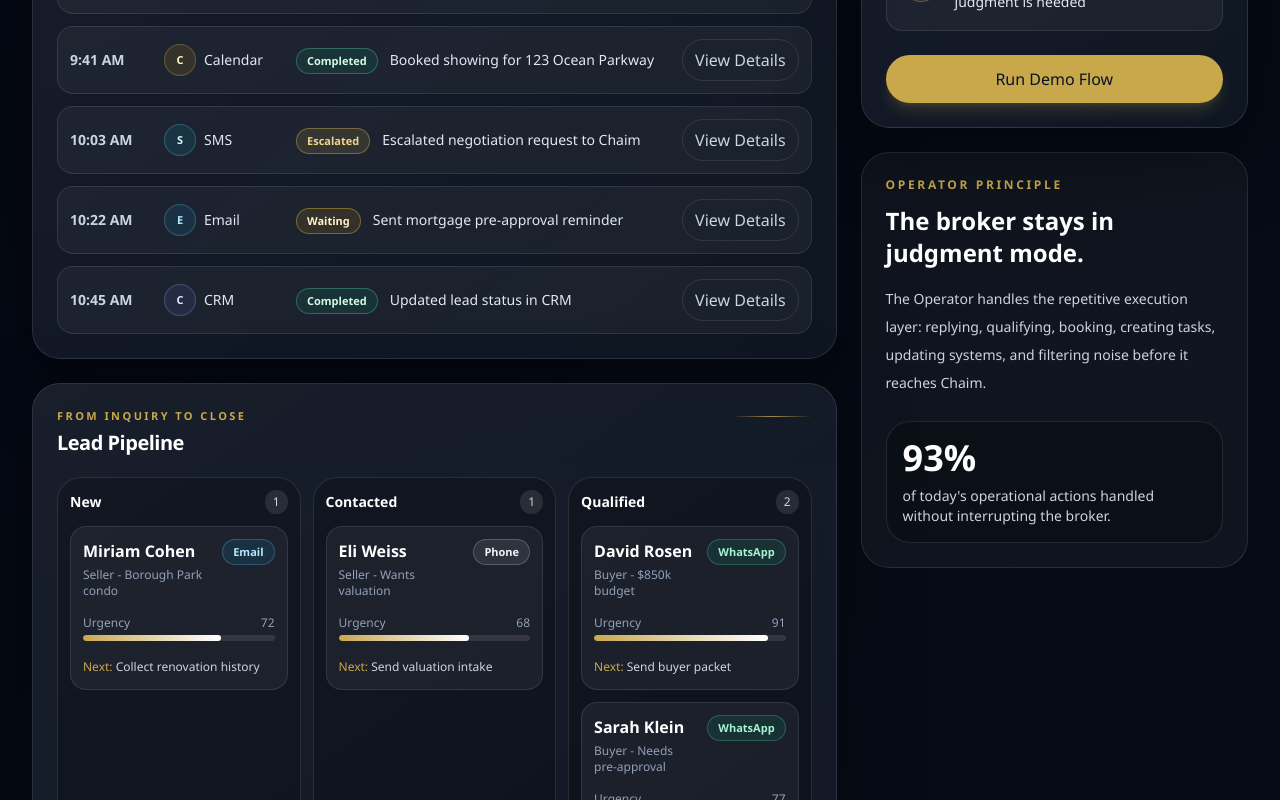
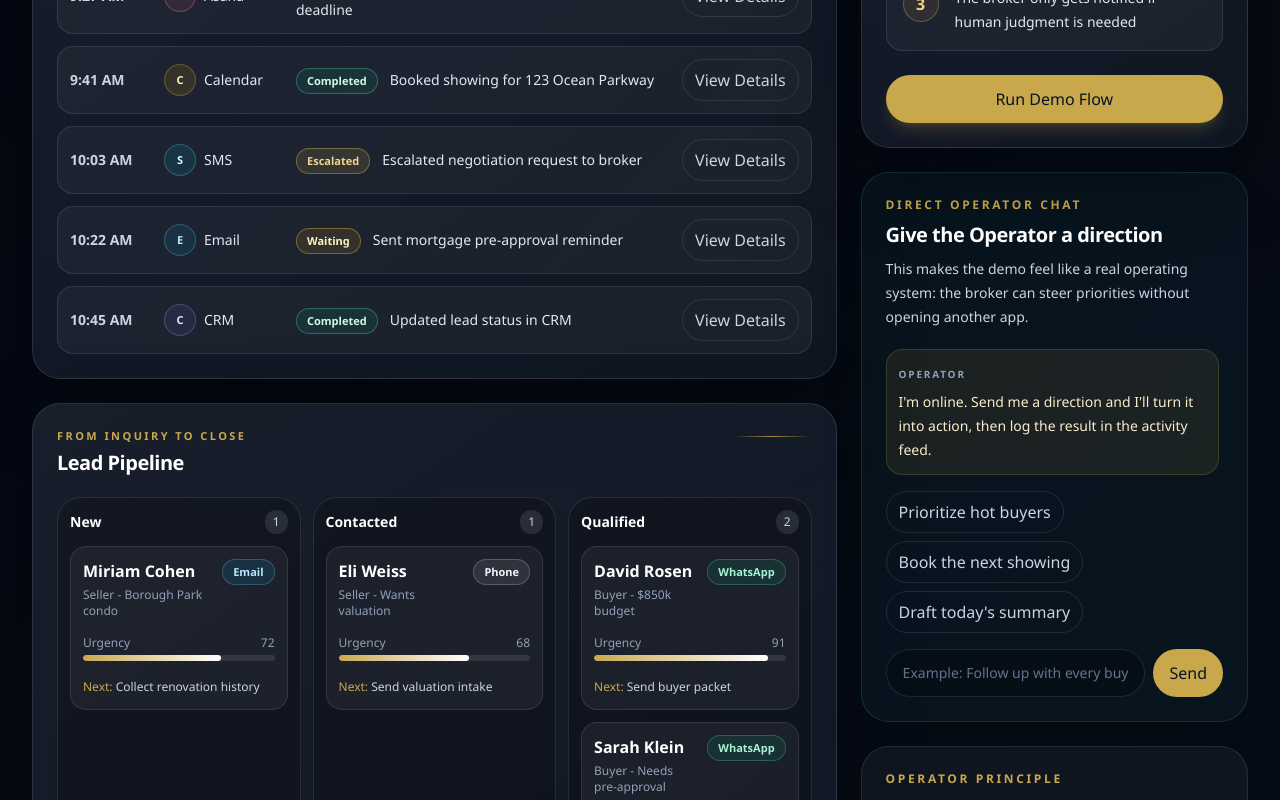
Before and after one commit to labs-cloud/optentia-demo-generator, a Next.js app: page /demo/chaim in a window 1280 px wide. Shown: the part 860-1660 px from the top of the page. Built offline with nearby package versions, Linux system fonts and the light colour scheme.

Commit message:
Make real estate demo customer-ready and interactive

```diff
--- a/components/ActivityFeed.tsx
+++ b/components/ActivityFeed.tsx
@@ -1,3 +1,6 @@
+"use client";
+
+import { useState } from "react";
 import type { ActivityEvent } from "@/types/demo";
 import { Badge, MiniIcon, SectionShell, statusStyles } from "@/components/ui";
 
@@ -8,6 +11,8 @@ export function ActivityFeed({
   feed: ActivityEvent[];
   demoEventCount: number;
 }) {
+  const [selectedEvent, setSelectedEvent] = useState<ActivityEvent | null>(null);
+
   return (
     <SectionShell title="Operator Activity Feed" eyebrow="Autonomous work, in sequence">
       <div className="space-y-3">
@@ -22,13 +27,35 @@ export function ActivityFeed({
               <Badge tone={statusStyles[event.status]}>{event.status}</Badge>
               <p className="mt-2 text-sm text-slate-200 md:mt-0 md:inline md:pl-3">{event.summary}</p>
             </div>
-            <button className="rounded-full border border-white/10 px-3 py-2 text-xs font-semibold text-slate-300 transition hover:border-[#c9a84c]/45 hover:text-white">
+            <button
+              onClick={() => setSelectedEvent(event)}
+              className="rounded-full border border-white/10 px-3 py-2 text-xs font-semibold text-slate-300 transition hover:border-[#c9a84c]/45 hover:text-white"
+            >
               View Details
             </button>
             {index < demoEventCount ? <span className="hidden text-xs text-[#c9a84c] md:block">Demo event</span> : null}
           </div>
         ))}
       </div>
+      {selectedEvent ? (
+        <div className="mt-5 rounded-3xl border border-[#c9a84c]/25 bg-[#c9a84c]/[0.075] p-4">
+          <div className="flex flex-col gap-3 md:flex-row md:items-start md:justify-between">
+            <div>
+              <p className="text-xs font-bold uppercase tracking-[0.18em] text-[#f0d58b]">Operator action detail</p>
+              <h3 className="mt-2 text-lg font-semibold text-white">{selectedEvent.summary}</h3>
+              <p className="mt-2 text-sm leading-6 text-slate-300">
+                Channel: {selectedEvent.channel}. Status: {selectedEvent.status}. The Operator logged the action, updated the relevant workspace, and kept the broker out of the loop unless judgment was required.
+              </p>
+            </div>
+            <button
+              onClick={() => setSelectedEvent(null)}
+              className="rounded-full border border-white/10 px-3 py-2 text-xs font-semibold text-slate-300 transition hover:border-white/30 hover:text-white"
+            >
+              Close
+            </button>
+          </div>
+        </div>
+      ) : null}
     </SectionShell>
   );
 }
--- /dev/null
+++ b/components/OperatorChat.tsx
@@ -0,0 +1,109 @@
+"use client";
+
+import { useState } from "react";
+import type { ActivityEvent } from "@/types/demo";
+
+interface ChatMessage {
+  role: "Broker" | "Operator";
+  text: string;
+}
+
+const quickCommands = [
+  "Prioritize hot buyers",
+  "Book the next showing",
+  "Draft today's summary"
+];
+
+export function OperatorChat({
+  onCommand
+}: {
+  onCommand: (event: ActivityEvent) => void;
+}) {
+  const [messages, setMessages] = useState<ChatMessage[]>([
+    {
+      role: "Operator",
+      text: "I'm online. Send me a direction and I'll turn it into action, then log the result in the activity feed."
+    }
+  ]);
+  const [input, setInput] = useState("");
+
+  const sendCommand = (command: string) => {
+    const cleanCommand = command.trim();
+
+    if (!cleanCommand) return;
+
+    setMessages((current) => [
+      ...current,
+      { role: "Broker", text: cleanCommand },
+      {
+        role: "Operator",
+        text: `Received. I’ll execute: ${cleanCommand}. I’ll reply to leads, update the workspace, and escalate only if judgment is needed.`
+      }
+    ]);
+    onCommand({
+      time: "Now",
+      channel: "CRM",
+      status: "Completed",
+      summary: `Operator received direction: ${cleanCommand}`
+    });
+    setInput("");
+  };
+
+  return (
+    <section className="rounded-[1.75rem] border border-[#2a7a8a]/30 bg-[#2a7a8a]/[0.08] p-6 shadow-2xl shadow-black/20">
+      <div className="mb-5">
+        <p className="text-xs font-bold uppercase tracking-[0.22em] text-[#c9a84c]">Direct operator chat</p>
+        <h2 className="mt-2 text-xl font-semibold tracking-tight text-white">Give the Operator a direction</h2>
+        <p className="mt-2 text-sm leading-6 text-slate-300">
+          This makes the demo feel like a real operating system: the broker can steer priorities without opening another app.
+        </p>
+      </div>
+
+      <div className="max-h-64 space-y-3 overflow-y-auto pr-1">
+        {messages.map((message, index) => (
+          <div
+            key={`${message.role}-${index}`}
+            className={`rounded-2xl border p-3 text-sm leading-6 ${
+              message.role === "Operator"
+                ? "border-[#c9a84c]/20 bg-[#c9a84c]/10 text-[#f8edcc]"
+                : "border-white/10 bg-white/[0.06] text-slate-100"
+            }`}
+          >
+            <p className="mb-1 text-[10px] font-bold uppercase tracking-[0.18em] text-slate-400">{message.role}</p>
+            {message.text}
+          </div>
+        ))}
+      </div>
+
+      <div className="mt-4 flex flex-wrap gap-2">
+        {quickCommands.map((command) => (
+          <button
+            key={command}
+            onClick={() => sendCommand(command)}
+            className="rounded-full border border-white/10 px-3 py-2 text-xs font-semibold text-slate-300 transition hover:border-[#2a7a8a]/60 hover:text-white"
+          >
+            {command}
+          </button>
+        ))}
+      </div>
+
+      <form
+        className="mt-4 flex gap-2"
+        onSubmit={(event) => {
+          event.preventDefault();
+          sendCommand(input);
+        }}
+      >
+        <input
+          value={input}
+          onChange={(event) => setInput(event.target.value)}
+          placeholder="Example: Follow up with every buyer over $800k"
+          className="min-w-0 flex-1 rounded-full border border-white/10 bg-black/25 px-4 py-3 text-sm text-white outline-none transition placeholder:text-slate-500 focus:border-[#c9a84c]/50"
+        />
+        <button className="rounded-full bg-[#c9a84c] px-4 py-3 text-sm font-bold text-[#071427] transition hover:bg-[#f0d58b]">
+          Send
+        </button>
+      </form>
+    </section>
+  );
+}
--- a/components/OperatorCommandCenter.tsx
+++ b/components/OperatorCommandCenter.tsx
@@ -7,6 +7,7 @@ import { CapabilitiesPanel } from "@/components/CapabilitiesPanel";
 import { DemoScenarioRunner } from "@/components/DemoScenarioRunner";
 import { EscalationCenter } from "@/components/EscalationCenter";
 import { KPICards } from "@/components/KPICards";
+import { OperatorChat } from "@/components/OperatorChat";
 import { PipelineBoard } from "@/components/PipelineBoard";
 import { TaskBoard } from "@/components/TaskBoard";
 import { UnifiedInbox } from "@/components/UnifiedInbox";
@@ -23,6 +24,10 @@ export function OperatorCommandCenter({ client }: { client: Client }) {
     if (demoRan) return;
     setFeed((current) => runSimulation(client, current));
     setDemoRan(true);
+  };
+
+  const addOperatorCommand = (event: ActivityEvent) => {
+    setFeed((current) => [event, ...current]);
   };
 
   return (
@@ -71,6 +76,7 @@ export function OperatorCommandCenter({ client }: { client: Client }) {
 
         <aside className="space-y-6 xl:sticky xl:top-5 xl:self-start">
           <DemoScenarioRunner scenario={client.demoScenario} demoRan={demoRan} onRun={runDemo} />
+          <OperatorChat onCommand={addOperatorCommand} />
 
           <section className="rounded-[1.75rem] border border-white/10 bg-white/[0.045] p-6">
             <p className="text-xs font-bold uppercase tracking-[0.22em] text-[#c9a84c]">Operator principle</p>
--- a/data/clients/chaim.json
+++ b/data/clients/chaim.json
@@ -1,20 +1,20 @@
 {
   "slug": "chaim",
-  "company": "Chaim Real Estate",
+  "company": "Real Estate Brokerage Command Center",
   "industry": "Real estate brokerage",
   "demoLabel": "Real estate broker demo",
   "operatorPrincipleTitle": "The broker stays in judgment mode.",
-  "operatorPrincipleBody": "The Operator handles the repetitive execution layer: replying, qualifying, booking, creating tasks, updating systems, and filtering noise before it reaches Chaim.",
+  "operatorPrincipleBody": "The Operator handles the repetitive execution layer: replying, qualifying, booking, creating tasks, updating systems, and filtering noise before it reaches the broker.",
   "operatorPrincipleMetric": "93%",
   "operatorPrincipleMetricDetail": "of today's operational actions handled without interrupting the broker.",
   "todaySummaryValue": "43 actions handled",
-  "todaySummaryBody": "Replies sent, leads qualified, showings booked, systems updated, and only three items routed to Chaim.",
+  "todaySummaryBody": "Replies sent, leads qualified, showings booked, systems updated, and only three items routed to the broker.",
   "kpis": [
     { "label": "New Leads Today", "value": "14", "detail": "+38% vs avg" },
     { "label": "Qualified Leads", "value": "9", "detail": "64% conversion" },
     { "label": "Showings Booked", "value": "6", "detail": "4 confirmed" },
     { "label": "Follow-Ups Sent", "value": "23", "detail": "zero stale leads" },
-    { "label": "Escalations for Chaim", "value": "3", "detail": "judgment needed" },
+    { "label": "Broker Escalations", "value": "3", "detail": "judgment needed" },
     { "label": "Tasks Created", "value": "18", "detail": "all routed" }
   ],
   "activityFeed": [
@@ -22,7 +22,7 @@
     { "time": "9:14 AM", "channel": "Email", "status": "Completed", "summary": "Sent follow-up to cold lead from last week" },
     { "time": "9:27 AM", "channel": "Asana", "status": "Completed", "summary": "Created Asana task for inspection deadline" },
     { "time": "9:41 AM", "channel": "Calendar", "status": "Completed", "summary": "Booked showing for 123 Ocean Parkway" },
-    { "time": "10:03 AM", "channel": "SMS", "status": "Escalated", "summary": "Escalated negotiation request to Chaim" },
+    { "time": "10:03 AM", "channel": "SMS", "status": "Escalated", "summary": "Escalated negotiation request to broker" },
     { "time": "10:22 AM", "channel": "Email", "status": "Waiting", "summary": "Sent mortgage pre-approval reminder" },
     { "time": "10:45 AM", "channel": "CRM", "status": "Completed", "summary": "Updated lead status in CRM" }
   ],
@@ -55,7 +55,7 @@
     {
       "title": "Offer / Negotiation",
       "leads": [
-        { "name": "Ari Mandel", "type": "Buyer", "interest": "Ocean Parkway offer", "source": "SMS", "urgency": 96, "next": "Chaim to review terms" }
+        { "name": "Ari Mandel", "type": "Buyer", "interest": "Ocean Parkway offer", "source": "SMS", "urgency": 96, "next": "Broker to review terms" }
       ]
     },
     {
@@ -74,23 +74,23 @@
         { "speaker": "Lead", "message": "No." },
         { "speaker": "Operator", "message": "Great. Are you looking to buy within the next 90 days?" },
         { "speaker": "Lead", "message": "Yes." },
-        { "speaker": "Operator Action", "message": "Qualified lead + sent Chaim's calendar." }
+        { "speaker": "Operator Action", "message": "Qualified lead + sent broker calendar." }
       ]
     },
     {
       "channel": "Email",
       "messages": [
         { "speaker": "Seller", "message": "We may list our Borough Park condo next month. Can someone give us a realistic range?" },
-        { "speaker": "Operator", "message": "Absolutely. I can collect the key details now so Chaim has the right context before advising." },
+        { "speaker": "Operator", "message": "Absolutely. I can collect the key details now so the broker has the right context before advising." },
         { "speaker": "Operator Action", "message": "Started seller valuation intake + created follow-up task." }
       ]
     },
     {
       "channel": "SMS",
       "messages": [
-        { "speaker": "Lead", "message": "Can Chaim negotiate the price if I make an offer today?" },
-        { "speaker": "Operator Action", "message": "Escalated to Chaim - negotiation detected." },
-        { "speaker": "Operator", "message": "I'm flagging this for Chaim so he can advise on the right offer strategy." }
+        { "speaker": "Lead", "message": "Can the broker negotiate the price if I make an offer today?" },
+        { "speaker": "Operator Action", "message": "Escalated to broker - negotiation detected." },
+        { "speaker": "Operator", "message": "I'm flagging this for broker review so the offer strategy is handled correctly." }
       ]
     },
     {
@@ -103,23 +103,23 @@
     }
   ],
   "tasks": [
-    { "title": "Send buyer packet to David Rosen", "due": "Today, 12:00 PM", "priority": "High", "assignedTo": "Chaim", "createdBy": "Operator" },
-    { "title": "Follow up with seller valuation for Miriam Cohen", "due": "Today, 2:00 PM", "priority": "High", "assignedTo": "Chaim", "createdBy": "Operator" },
+    { "title": "Send buyer packet to David Rosen", "due": "Today, 12:00 PM", "priority": "High", "assignedTo": "Broker", "createdBy": "Operator" },
+    { "title": "Follow up with seller valuation for Miriam Cohen", "due": "Today, 2:00 PM", "priority": "High", "assignedTo": "Broker", "createdBy": "Operator" },
     { "title": "Confirm showing at 123 Ocean Parkway", "due": "Today, 10:50 AM", "priority": "Urgent", "assignedTo": "Assistant", "createdBy": "Operator" },
     { "title": "Request pre-approval letter from Sarah Klein", "due": "Tomorrow", "priority": "Medium", "assignedTo": "Operator", "createdBy": "Operator" },
-    { "title": "Review offer terms for Jacob Stein", "due": "Today, 4:30 PM", "priority": "Urgent", "assignedTo": "Chaim", "createdBy": "Operator" },
+    { "title": "Review offer terms for Jacob Stein", "due": "Today, 4:30 PM", "priority": "Urgent", "assignedTo": "Broker", "createdBy": "Operator" },
     { "title": "Update CRM after client call", "due": "Today, 6:00 PM", "priority": "Medium", "assignedTo": "Operator", "createdBy": "Operator" }
   ],
   "appointments": [
     { "time": "11:30 AM", "title": "Showing: 123 Ocean Parkway", "status": "Confirmed" },
     { "time": "1:00 PM", "title": "Buyer consult: David Rosen", "status": "Reminder Sent" },
     { "time": "3:15 PM", "title": "Seller valuation call: Miriam Cohen", "status": "Confirmed" },
-    { "time": "5:00 PM", "title": "Follow-up: Investor lead Jacob Stein", "status": "Needs Chaim" }
+    { "time": "5:00 PM", "title": "Follow-up: Investor lead Jacob Stein", "status": "Needs Review" }
   ],
   "escalations": [
     {
       "title": "Negotiation request from buyer",
-      "why": "Lead asked whether Chaim can negotiate price if an offer is made today.",
+      "why": "Lead asked whether the broker can negotiate price if an offer is made today.",
       "next": "Review buyer motivation and advise whether to open below ask or request seller context first.",
       "draft": "I can help you structure the offer. Before we decide on price, I want to understand your timing and ceiling so we negotiate from strength."
     },
@@ -154,7 +154,7 @@
     "steps": [
       "New lead messages on WhatsApp",
       "Operator qualifies and books showing",
-      "Chaim only gets notified if human judgment is needed"
+      "The broker only gets notified if human judgment is needed"
     ],
     "buttonLabel": "Run Demo Flow",
     "completedLabel": "Demo Flow Added",
--- a/types/demo.ts
+++ b/types/demo.ts
@@ -58,7 +58,7 @@ export interface Task {
 export interface Appointment {
   time: string;
   title: string;
-  status: "Confirmed" | "Reminder Sent" | "Needs Chaim" | "Needs Review" | "Tentative";
+  status: "Confirmed" | "Reminder Sent" | "Needs Review" | "Tentative";
 }
 
 export interface Escalation {
```
Also changed, not shown: components/EscalationCenter.tsx (+28 -5 lines), 1 other file (tests, documents, lock files or other folders).
